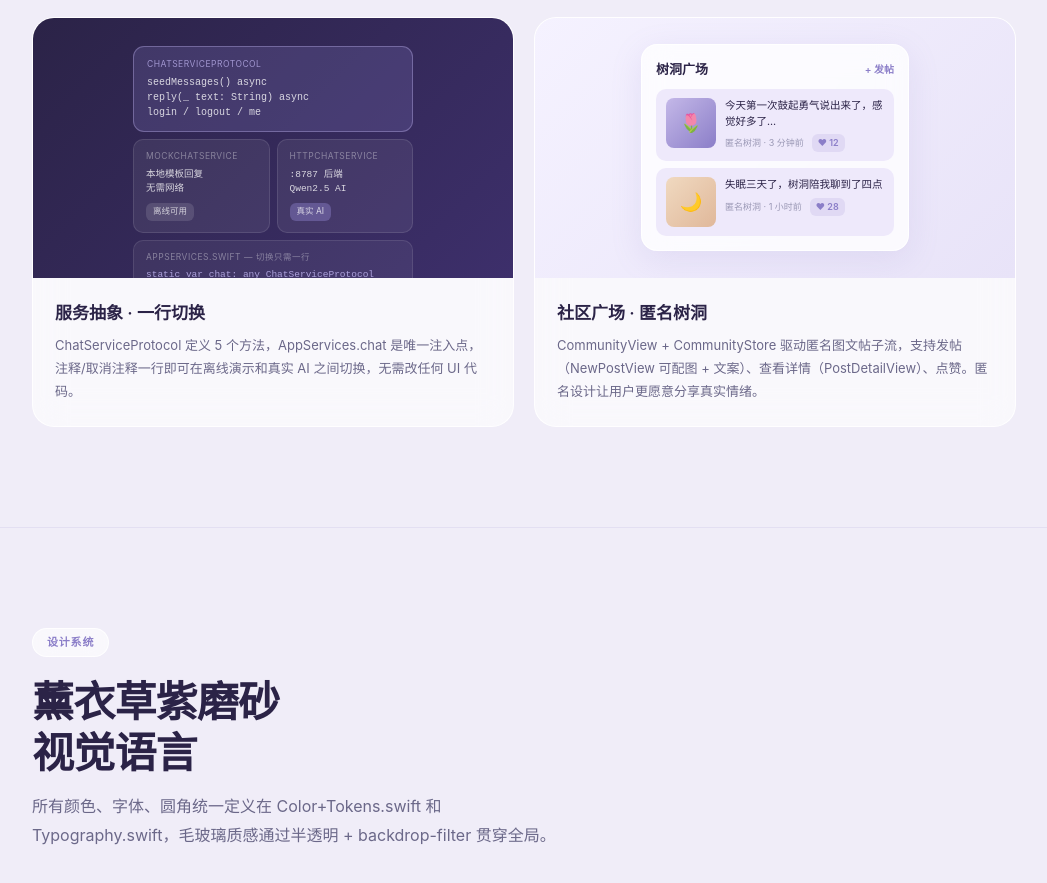
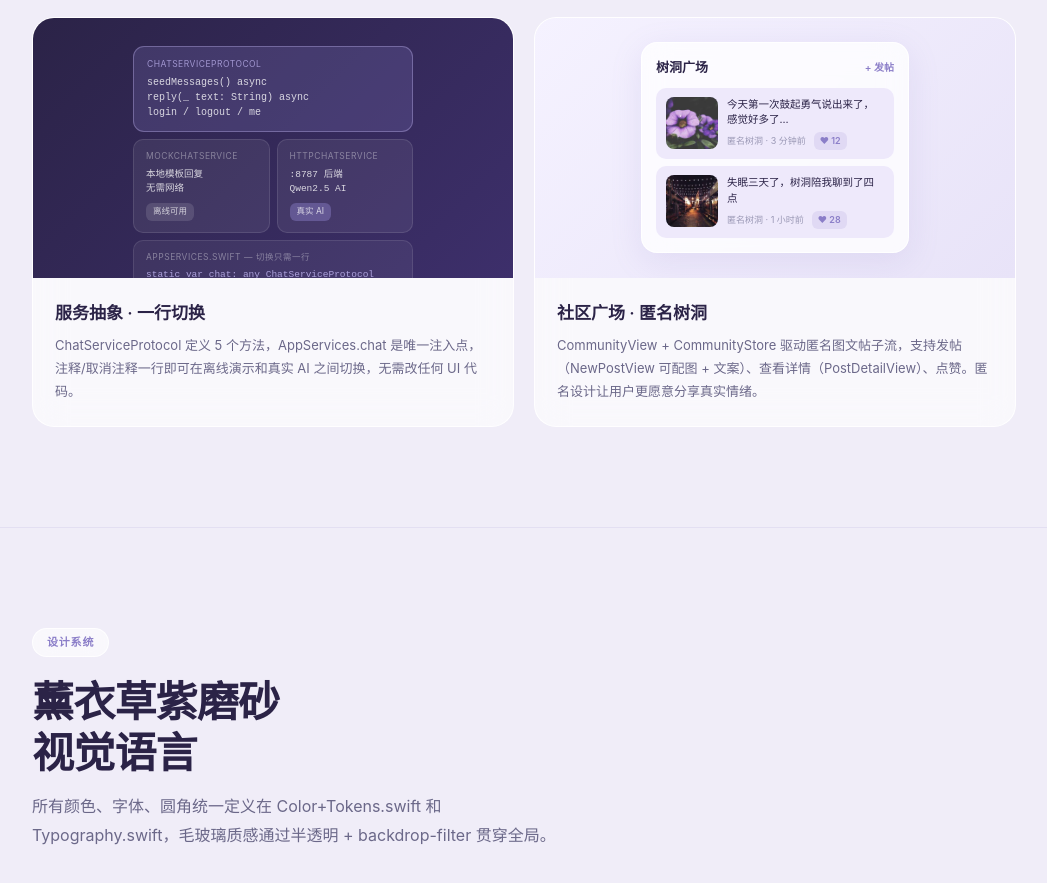
Before and after one commit to lijinke-design/portfolio, a plain HTML site: page treehole-case-study.html in a window 1280 px wide. Shown: the part 3604-4487 px from the top of the page, without its empty margins (116-1163 px from the left). Drawn offline with Linux system fonts and the light colour scheme.

Commit message:
Replace community post thumbnails with real photos

```diff
--- a/treehole-case-study.html
+++ b/treehole-case-study.html
@@ -342,9 +342,8 @@
   .comm-post { background: var(--p400); border-radius: 10px; padding: 9px 10px; margin-bottom: 7px; display: flex; gap: 9px; }
   .comm-post:last-child { margin-bottom: 0; }
   .comm-content { flex: 1; min-width: 0; }
-  .comm-thumb { width: 50px; height: 50px; border-radius: 8px; flex-shrink: 0; position: relative; overflow: hidden; display: flex; align-items: center; justify-content: center; font-size: 18px; }
-  .comm-thumb.t1 { background: linear-gradient(135deg, #C4B8E8, #8B7EC8); }
-  .comm-thumb.t2 { background: linear-gradient(135deg, #F0D9C0, #E0B89A); }
+  .comm-thumb { width: 52px; height: 52px; border-radius: 8px; flex-shrink: 0; overflow: hidden; background: var(--p300); }
+  .comm-thumb img { width: 100%; height: 100%; object-fit: cover; display: block; }
   .comm-text { font-size: 10.5px; color: var(--deep); margin-bottom: 5px; line-height: 1.45; }
   .comm-meta { display: flex; gap: 8px; align-items: center; }
   .comm-who { font-size: 9px; color: var(--ink3); }
@@ -717,14 +716,14 @@
         <div class="comm-demo">
           <div class="comm-top"><div class="comm-title">树洞广场</div><div class="comm-btn">+ 发帖</div></div>
           <div class="comm-post">
-            <div class="comm-thumb t1">🌷</div>
+            <div class="comm-thumb"><img src="./comm-1.jpg" alt="" /></div>
             <div class="comm-content">
               <div class="comm-text">今天第一次鼓起勇气说出来了，感觉好多了…</div>
               <div class="comm-meta"><div class="comm-who">匿名树洞 · 3 分钟前</div><div class="comm-like">❤ 12</div></div>
             </div>
           </div>
           <div class="comm-post">
-            <div class="comm-thumb t2">🌙</div>
+            <div class="comm-thumb"><img src="./comm-2.jpg" alt="" /></div>
             <div class="comm-content">
               <div class="comm-text">失眠三天了，树洞陪我聊到了四点</div>
               <div class="comm-meta"><div class="comm-who">匿名树洞 · 1 小时前</div><div class="comm-like">❤ 28</div></div>
```
